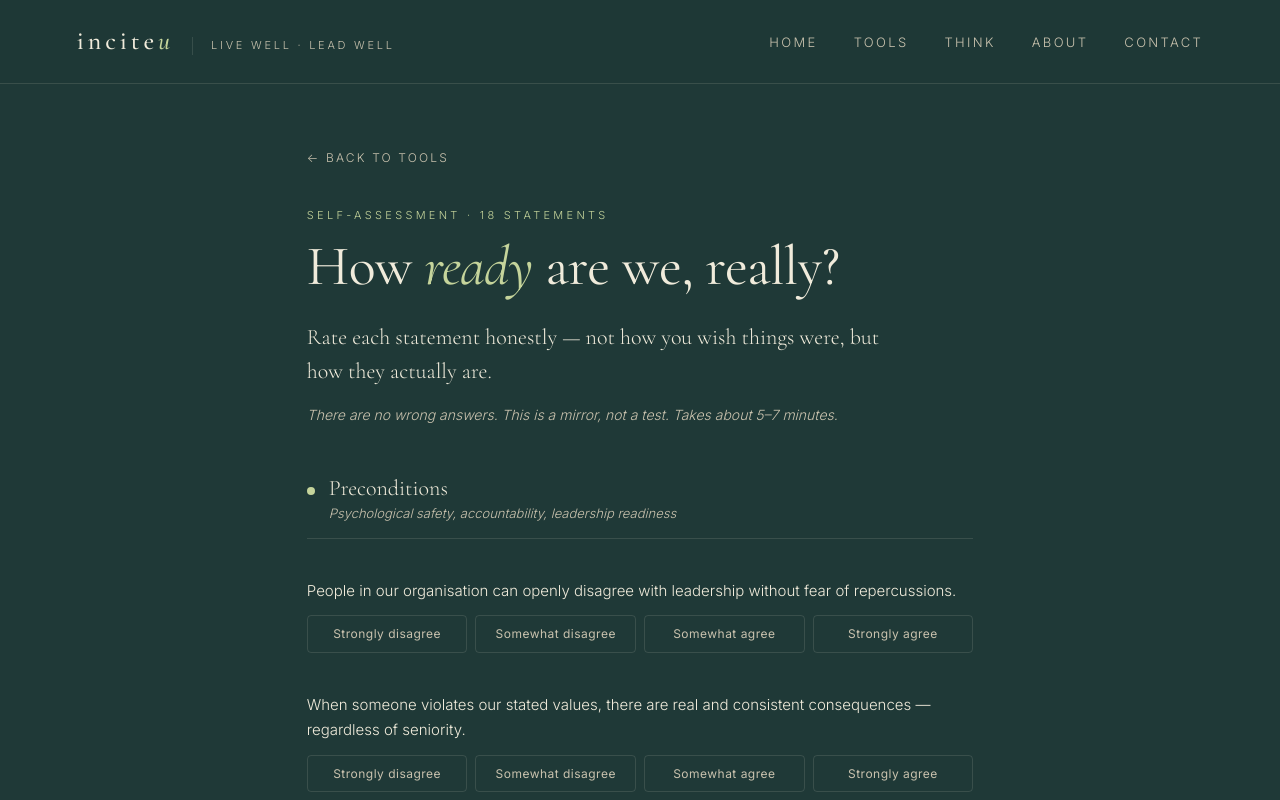
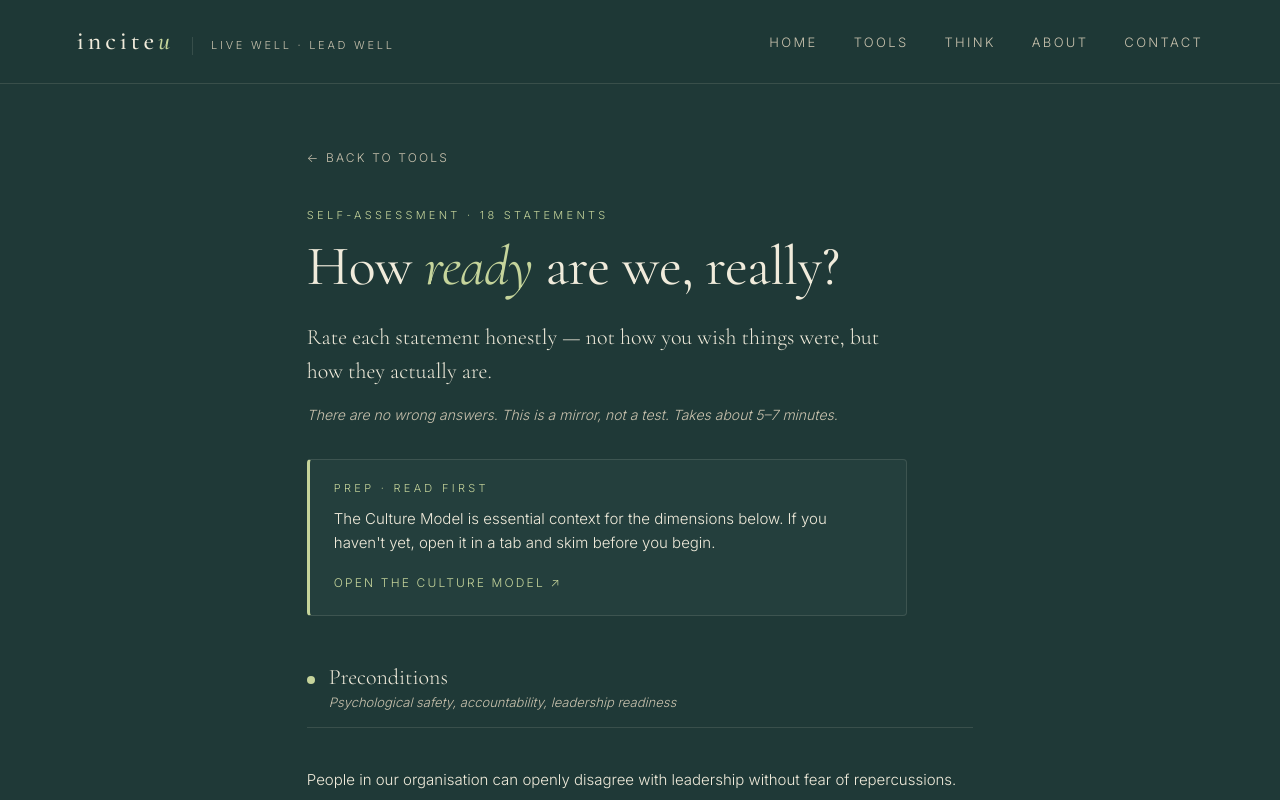
Before and after one commit to JMZywietz/InciteU, a React (Vite) app: page /tools/org/readiness in a window 1280 px wide. Shown: the top 800 px of the page. Built offline with nearby package versions, Linux system fonts and the light colour scheme.

Commit message:
Update Readiness.jsx
Culture model prep call out to rediness intro

```diff
--- a/src/tools/Readiness.jsx
+++ b/src/tools/Readiness.jsx
@@ -180,9 +180,21 @@ ${dimRows}
       <p style={{ fontFamily: F.serif, fontSize: 22, lineHeight: 1.55, color: C.cream, marginBottom: 16, maxWidth: 600 }}>
         Rate each statement honestly — not how you wish things were, but how they actually are.
       </p>
-      <p style={{ fontSize: 14, color: C.creamMuted, marginBottom: 48, lineHeight: 1.6, fontStyle: 'italic' }}>
+      <p style={{ fontSize: 14, color: C.creamMuted, marginBottom: 32, lineHeight: 1.6, fontStyle: 'italic' }}>
         There are no wrong answers. This is a mirror, not a test. Takes about 5–7 minutes.
       </p>
+
+      {/* Culture Model prep callout */}
+      <div style={{ background: 'rgba(42, 71, 68, 0.5)', border: `1px solid ${C.line}`, borderLeft: `3px solid ${C.sage}`, borderRadius: 4, padding: '20px 24px', marginBottom: 48, maxWidth: 600 }}>
+        <div style={{ ...eyebrow, color: C.sage, marginBottom: 10 }}>Prep · Read first</div>
+        <p style={{ fontSize: 15, color: C.cream, lineHeight: 1.6, margin: '0 0 14px 0' }}>
+          The Culture Model is essential context for the dimensions below. If you haven't yet, open it in a tab and skim before you begin.
+        </p>
+        <a href="https://qq5l85.csb.app/" target="_blank" rel="noopener noreferrer"
+           style={{ color: C.sage, fontSize: 12, letterSpacing: '0.18em', textTransform: 'uppercase', textDecoration: 'none', fontFamily: F.sans }}>
+          Open the Culture Model ↗
+        </a>
+      </div>
 
       {READINESS_DIMS.map((d) => (
         <div key={d.id} style={{ marginBottom: 48 }}>
```
